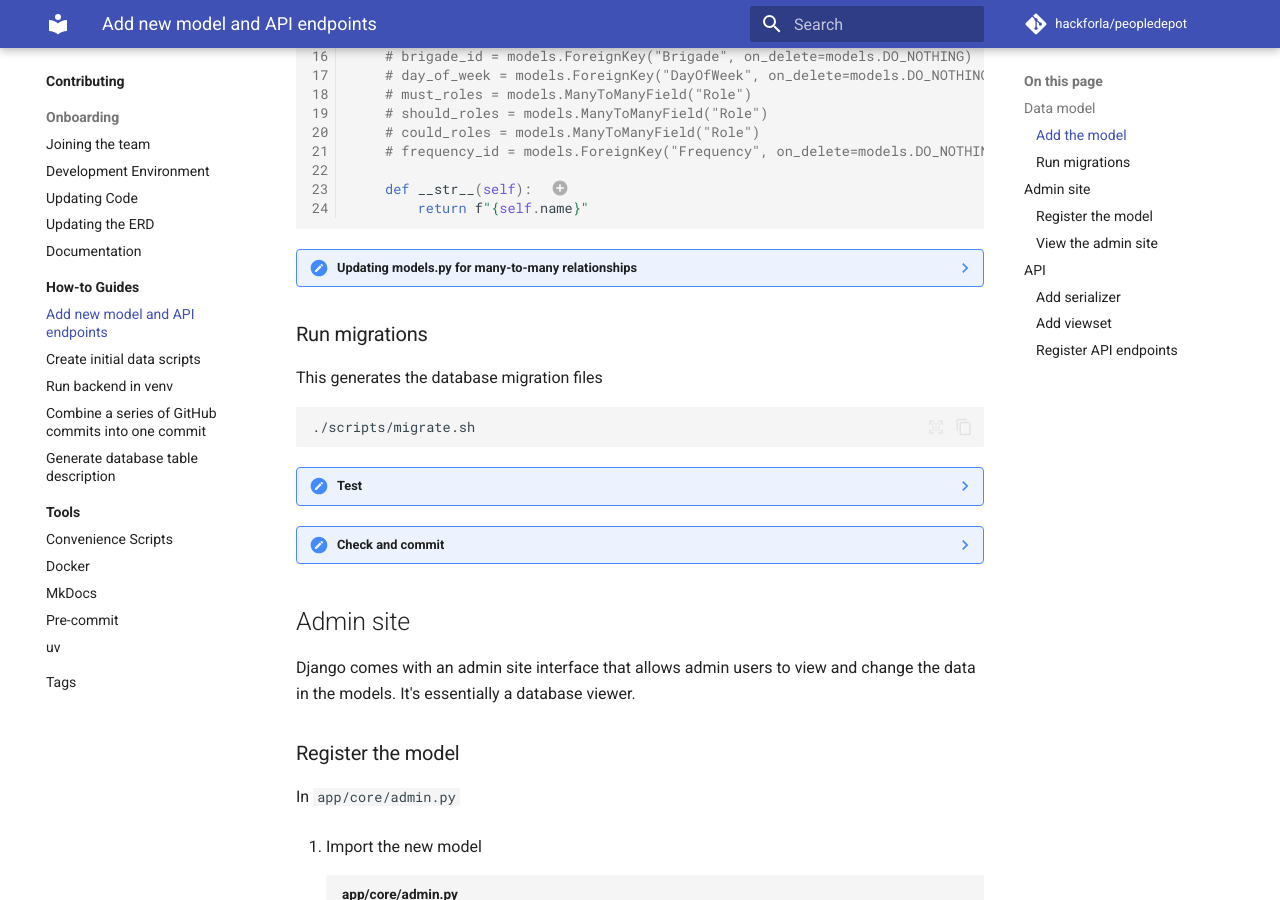
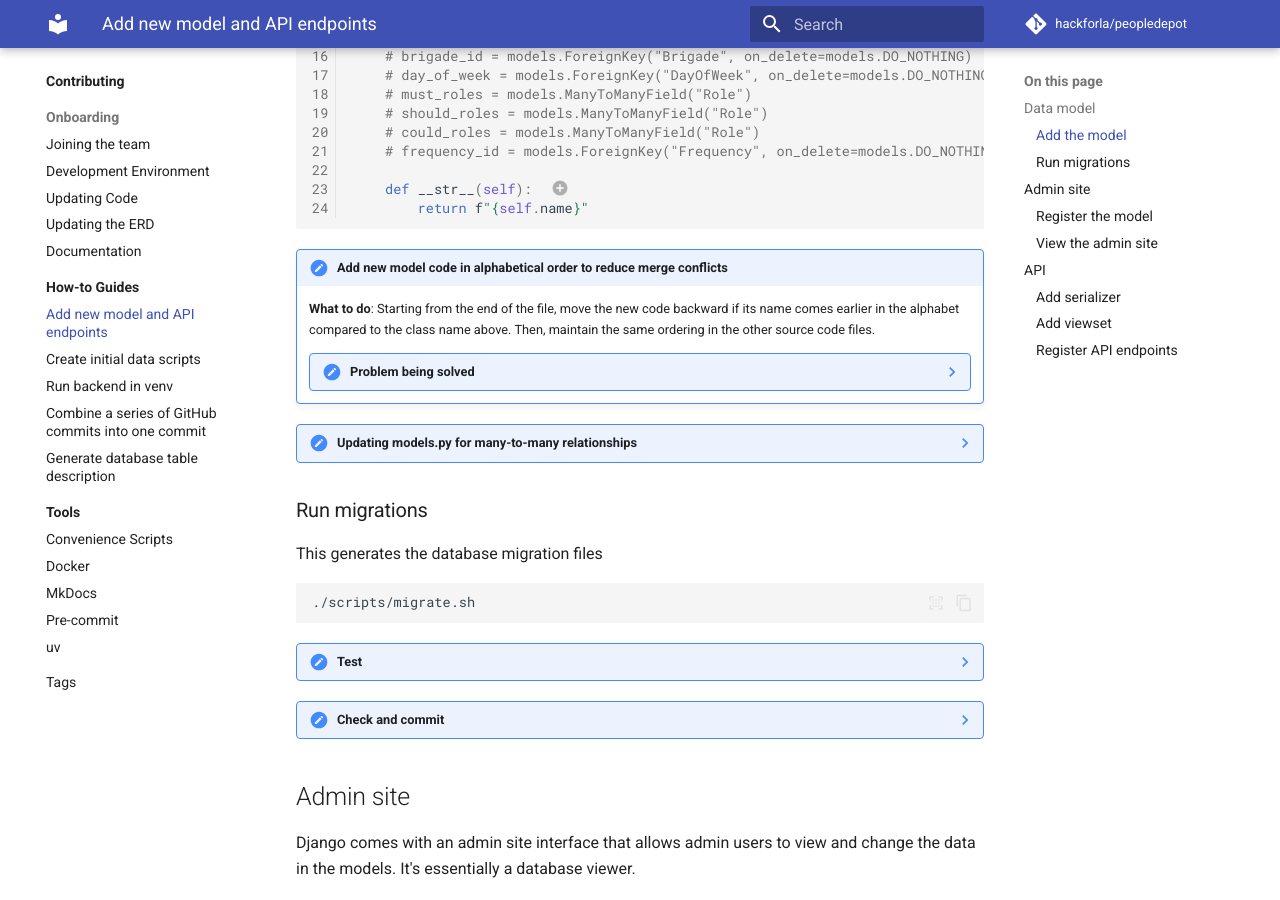
Before and after one commit to hackforla/peopledepot, an MkDocs documentation site: the page built from docs/contributing/howto/add-model-and-api-endpoints.md, in a window 1280 px wide and 900 px high, scrolled down 1111 px. Built offline with MkDocs 1.6.1 and Material for MkDocs 9.7.7, drawn with Linux system fonts in a browser that asks for light colours; comment, search, counter and statistics services are not loaded.

Commit message:
docs: add note about adding code in alphabetical order.

````diff
--- a/docs/contributing/howto/add-model-and-api-endpoints.md
+++ b/docs/contributing/howto/add-model-and-api-endpoints.md
@@ -117,6 +117,24 @@ class RecurringEvent(AbstractBaseModel):  # (1)!
     1. `TextField` doesn't have a maximum length, which makes it ideal for large text fields such as `description`.
 1. Try to add the relationships to non-existent models, but comment them out. Another developer will complete them when they go to implement those models.
 1. Always override the `__str__` function to output something more meaningful than the default. It lets us do a quick test of the model by calling `str([model])`. It's also useful for the admin site model list view.
+
+!!! note "Add new model code in alphabetical order to reduce merge conflicts"
+
+    **What to do**: Starting from the end of the file, move the new code backward if its name comes earlier in the alphabet compared to the class name above. Then, maintain the same ordering in the other source code files.
+
+    ??? note "**Problem being solved**"
+
+        If we always add new code to the same position in the file, such as at the end, it will cause a merge conflict when 2 PRs (based on the same commit) are both adding new code there. Git would not know which one to keep or both, and what order they should be in, so it returns a conflict and makes the developer decide.
+
+        For an example, try to rebase/merge commit `b047db4` to `d83bed7` in the peopledepot repo.
+
+        ```sh
+        git checkout b047db4  # switch to the commit in "detached HEAD" state
+        git rebase d83bed7  # will show conflicts
+        # git merge d83bed7  # will also show conflicts
+        ```
+
+        The solution is to impose a rule so that new code gets added in different places in the file.
 
 ??? note "Updating models.py for many-to-many relationships"
 
````
